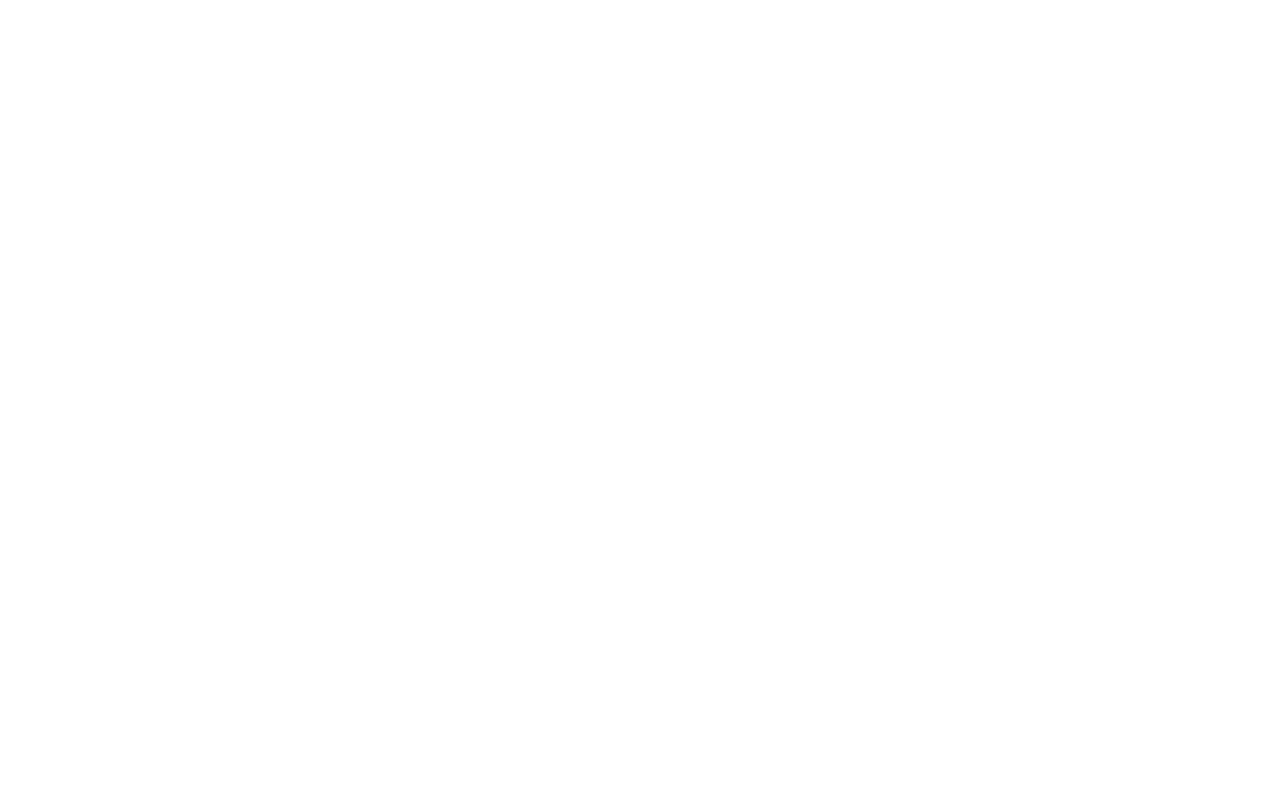
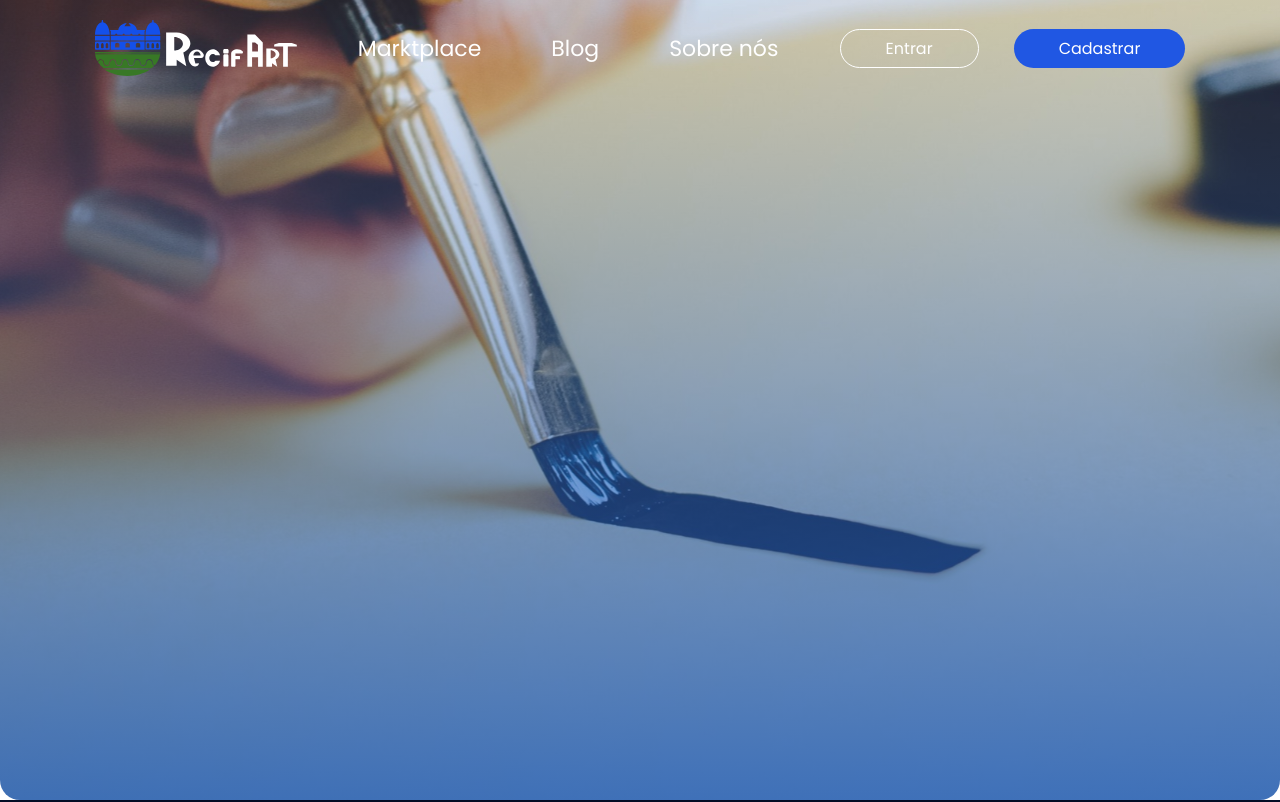
Before and after one commit to Victor87dev/Projeto-recifArt, a React (Vite) app in the folder Projeto-recifArt/: page /sobrenos in a window 1280 px wide. Before the commit this address had no page. Shown: the top 802 px of the page. Built offline with nearby package versions, Linux system fonts and the light colour scheme.

Commit message:
feat: criação da pagina sobre

```diff
--- /dev/null
+++ b/Projeto-recifArt/src/pages/Sobre/Sobre.css
@@ -0,0 +1,31 @@
+* {
+    margin: 0px;
+    padding: 0px;
+    box-sizing: border-box;
+}
+#container-sobre{
+    width: 100vw;
+}
+body {
+    display: flex;
+    flex-direction: column;
+    justify-content: center;
+    align-items: center;
+    background-color: #fff;
+    font-family: var(--primary-font);
+    overflow-x: hidden;
+}
+
+.header-sobre {
+    display: flex;
+    flex-direction: column;
+    align-items: center;
+    background: linear-gradient(180deg, rgba(0, 0, 0, 0.00) -15.25%, #1657B9 127.98%), url(../../assets/img/pincel.svg);
+    background-size: cover;
+    background-position: center;
+    position: relative;
+    border-bottom-left-radius: 20px;
+    border-bottom-right-radius: 20px;
+    width: 100%;
+    height: 100vh;
+}
--- /dev/null
+++ b/Projeto-recifArt/src/pages/Sobre/Sobre.jsx
@@ -0,0 +1,19 @@
+import React from "react";
+import Navbar from "../../components/Navbar/Navbar";
+import Footer from "../../components/Footer/Footer";
+import "./Sobre.css"
+const Sobre = () => {
+    return (
+        <>
+        <div id="container-sobre">
+        <header className="header-sobre">
+          <Navbar />
+          </header>
+         </div>
+         <Footer />
+
+        </>
+        )
+
+};
+export default Sobre;
--- a/Projeto-recifArt/src/routes/routes.jsx
+++ b/Projeto-recifArt/src/routes/routes.jsx
@@ -1,11 +1,13 @@
 import { Route, Routes } from "react-router-dom";
 import Home from '../pages/Home/Home'
+import Sobre from '../pages/Sobre/sobre'
 
 const AppRoutes = () => {
     return(
         <Routes>
             <Route path="/home" element={<Home />} />
             <Route path="/" element={<Home />} />
+            <Route path="/sobrenos" element={<Sobre/>} />
         </Routes>
     )
 }
```
Also changed, not shown: Projeto-recifArt/src/assets/img/pincel.svg (added).
